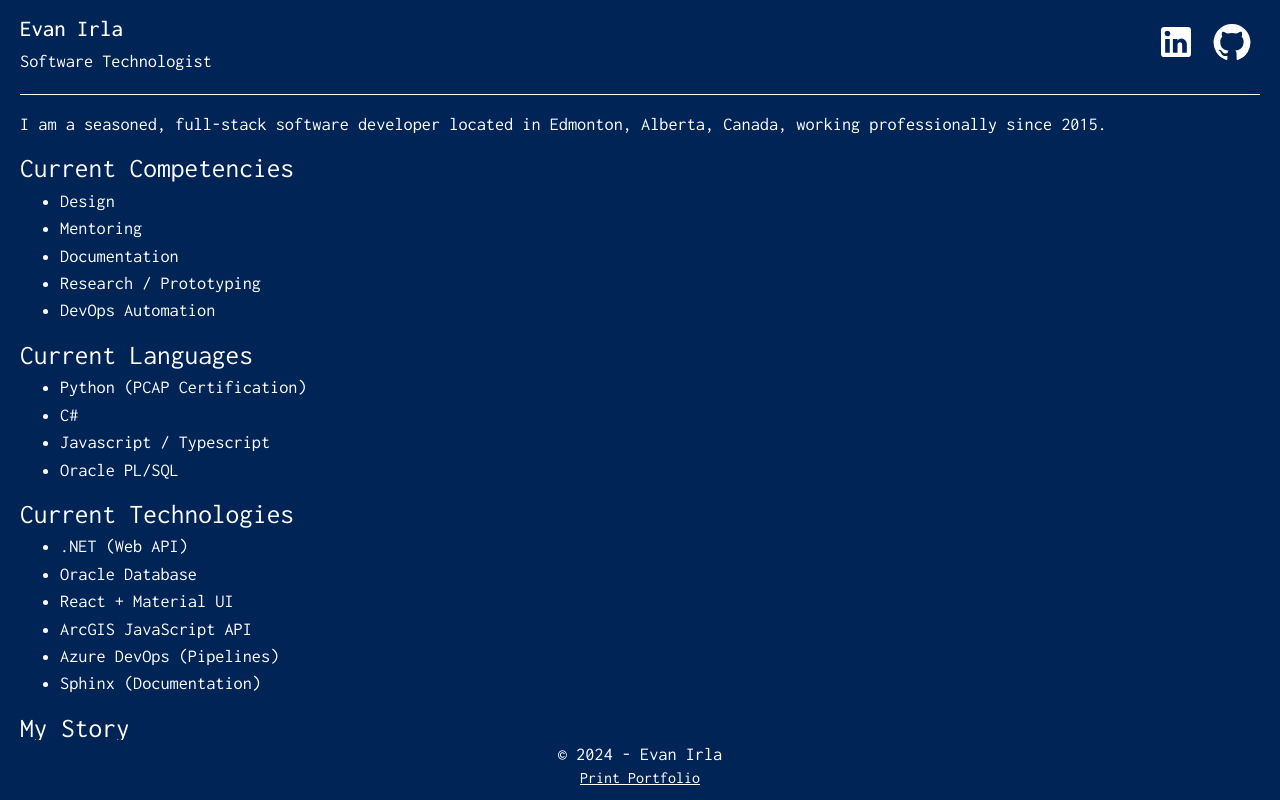
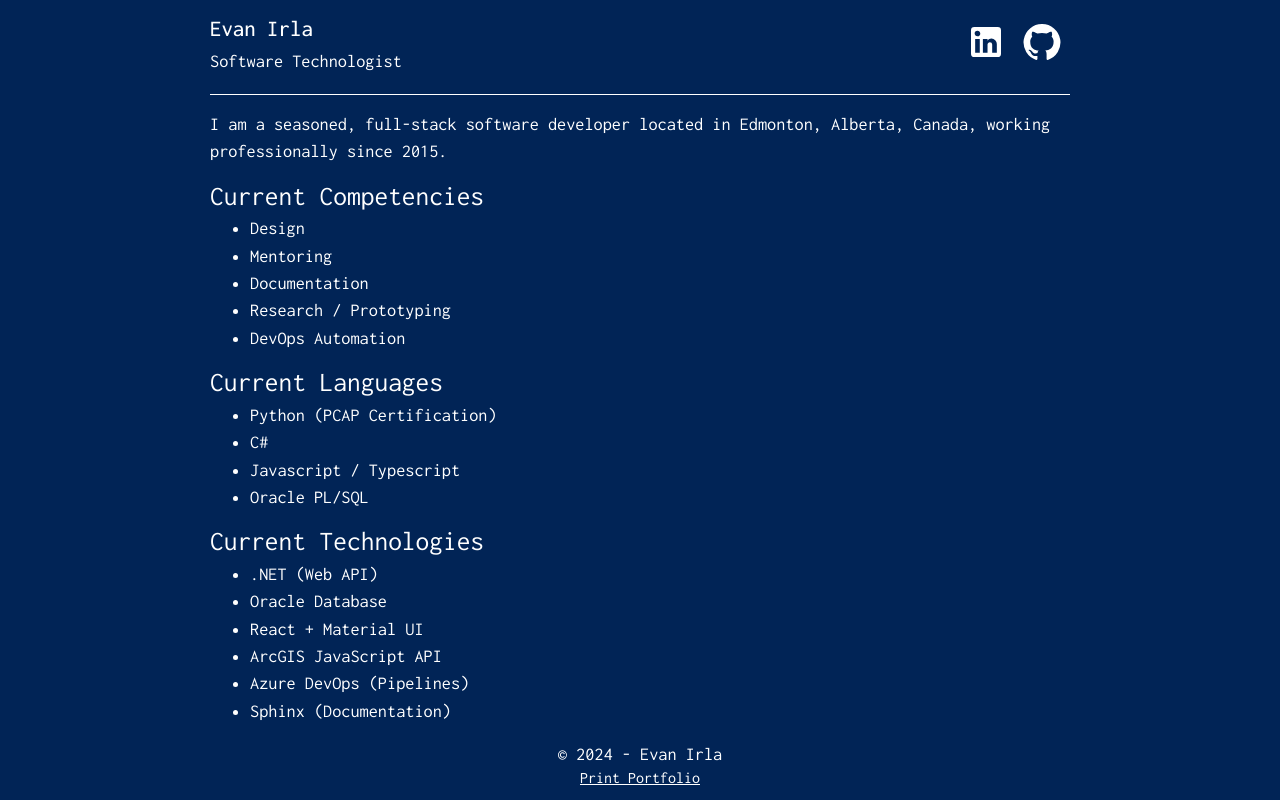
Before and after one commit to evanirla/website, a React (Create React App) app: page / in a window 1280 px wide. Built offline with nearby package versions, Linux system fonts and the light colour scheme.

Commit message:
content and style

```diff
--- a/src/App.tsx
+++ b/src/App.tsx
@@ -1,5 +1,5 @@
 import { useCallback } from 'react';
-import { Box, Divider, IconButton, Link, Typography } from '@mui/material';
+import { Box, Divider, IconButton, Link, Typography, useTheme } from '@mui/material';
 import LinkedInIcon from '@mui/icons-material/LinkedIn';
 import GitHubIcon from '@mui/icons-material/GitHub';
 
@@ -8,8 +8,10 @@ function App() {
     window.print();
   }, []);
 
+  const theme = useTheme();
+
   return (
-    <Box sx={{ display: "flex", flexDirection: "column", height: "100%", boxSizing: "border-box", padding: "10px 20px" }}>
+    <Box sx={{ display: "flex", flexDirection: "column", height: "100%", boxSizing: "border-box", padding: "10px 20px", margin: "auto", maxWidth: theme.breakpoints.values.md }}>
       <header style={{ display: 'flex' }}>
         <Box>
           <Typography variant='h6'>
@@ -76,10 +78,10 @@ function App() {
           <Typography variant='h5'>My Story</Typography>
           <Typography>
             At the age of 13, I began working as a customer service clerk in a small rural town.
-            I developed a passion for taking pride and ownership in my work, no matter what it was; something that has stuck with me to this day.
+            During this time, I learned to take pride and ownership in my work, no matter what it was; something that has stuck with me to this day.
             In 2013, I moved to Edmonton, Alberta, to study Computer Engineering Technology at NAIT.
             Graduating in the spring of 2015, I began working as a software developer for a company developing an internal management system using Microsoft Dynamics CRM.
-            At the end of 2015, I was hired onto a company building licensing and permitting solutions for government clients.
+            At the end of 2015, I was hired by a company building licensing and permitting solutions for government clients.
             Since then, I have grown into a trusted, senior resource for the teams that I've been a part of.
           </Typography>
           <br/>
```
